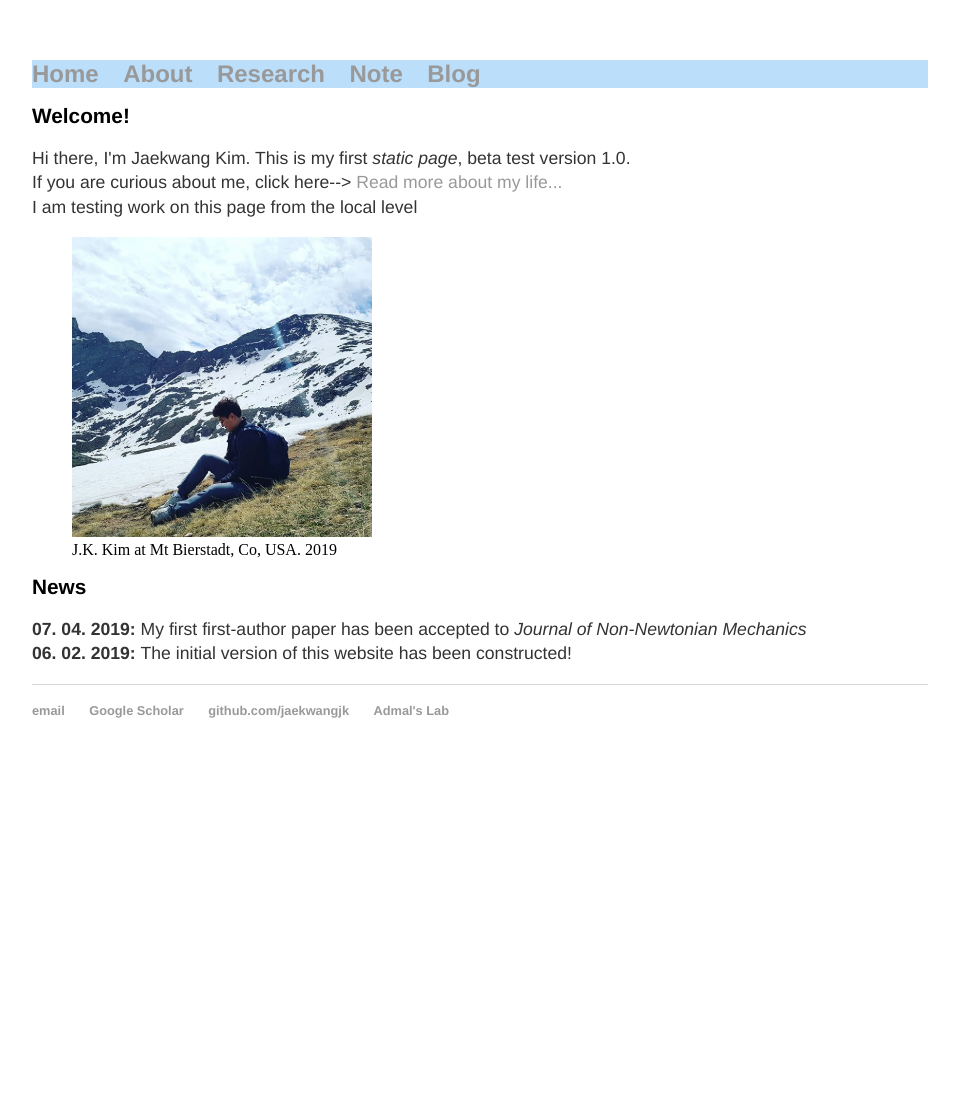
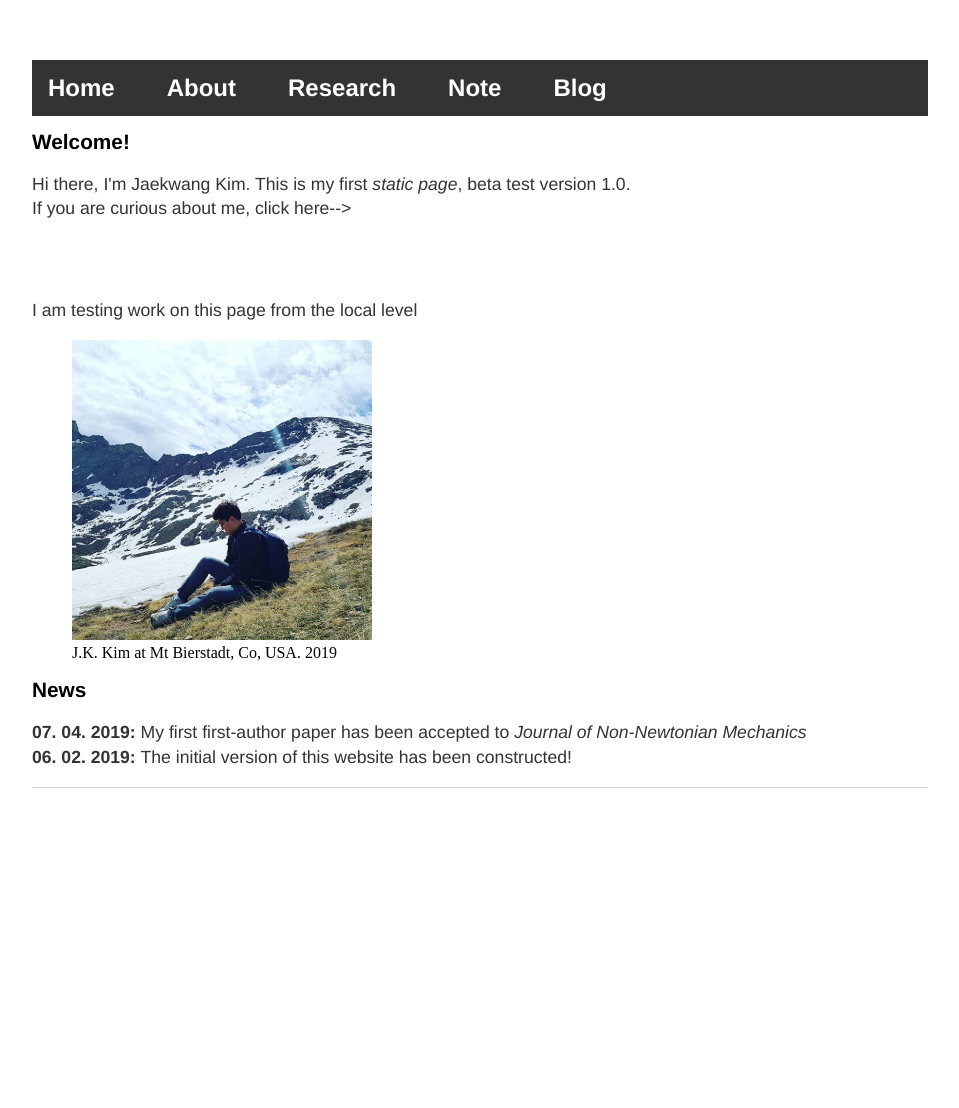
Before and after one commit to jaekwangjk/jaekwangjk.github.io, a Jekyll site: the page built from index.html, in a window 1280 px wide. Shown: the whole page, without its empty margins (160-1119 px from the left). Built offline with Jekyll 4.4.1, drawn with Linux system fonts in a browser that asks for light colours; before the commit the page ends 900 px from its top, so only the background shows below that.

Commit message:
Update main.css

```diff
--- a/css/main.css
+++ b/css/main.css
@@ -12,7 +12,10 @@
     padding: 0px;
     list-style: none;
     font-weight: bold;
-    background-color: #BBDEFB;
+    margin: 0;
+    padding: 0;
+    overflow: hidden;
+    background-color: #333;
 }
 
 footer ul {
@@ -26,6 +29,7 @@
     display: inline;
     margin-right: 20px;
     font-size : 1.5em;
+    float: left;
 }
 
 footer ul li {
@@ -35,11 +39,14 @@
 }
 
 a {
-    text-decoration: none;
-    color: #999;
+  display: block;
+  color: white;
+  text-align: center;
+  padding: 14px 16px;
+  text-decoration: none;
 }
 a:hover {
-    text-decoration: underline;
+     background-color: #111;
 }
 h1 {
     font-size: 1.3em;
```
